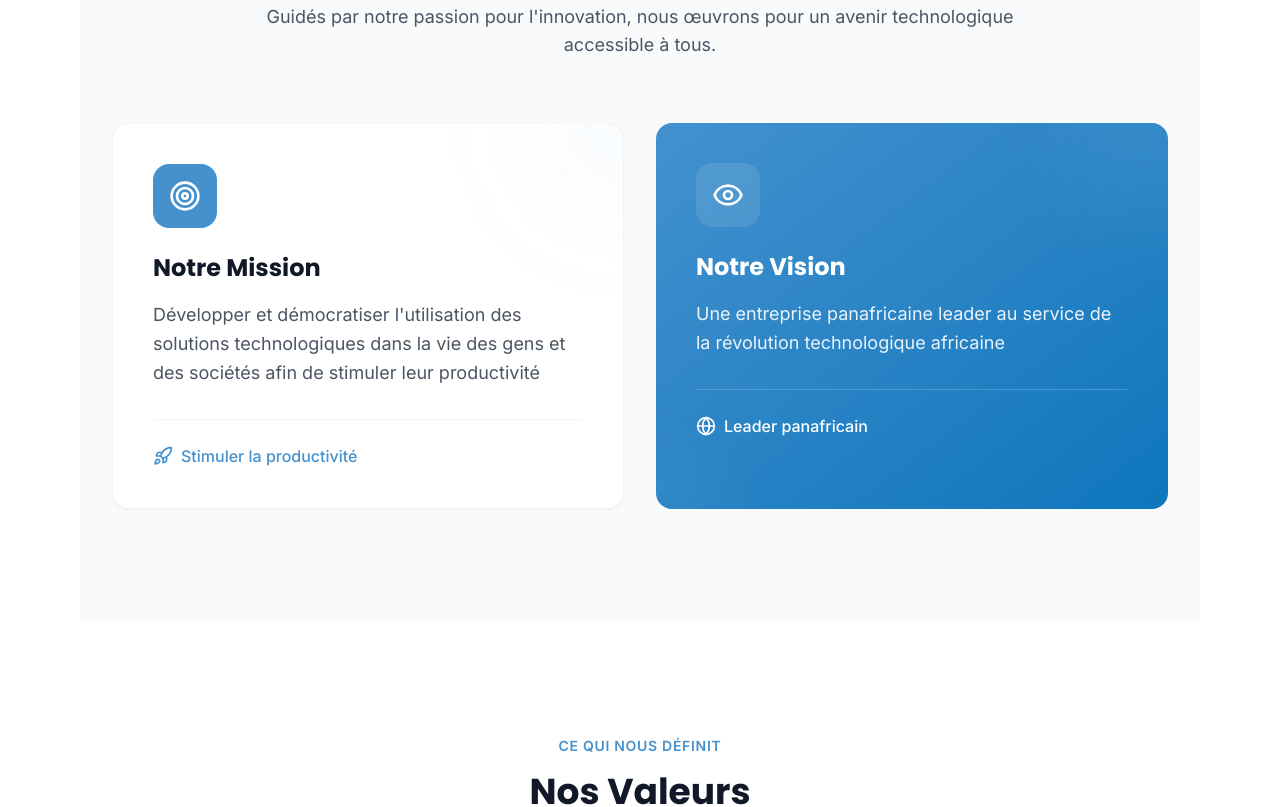
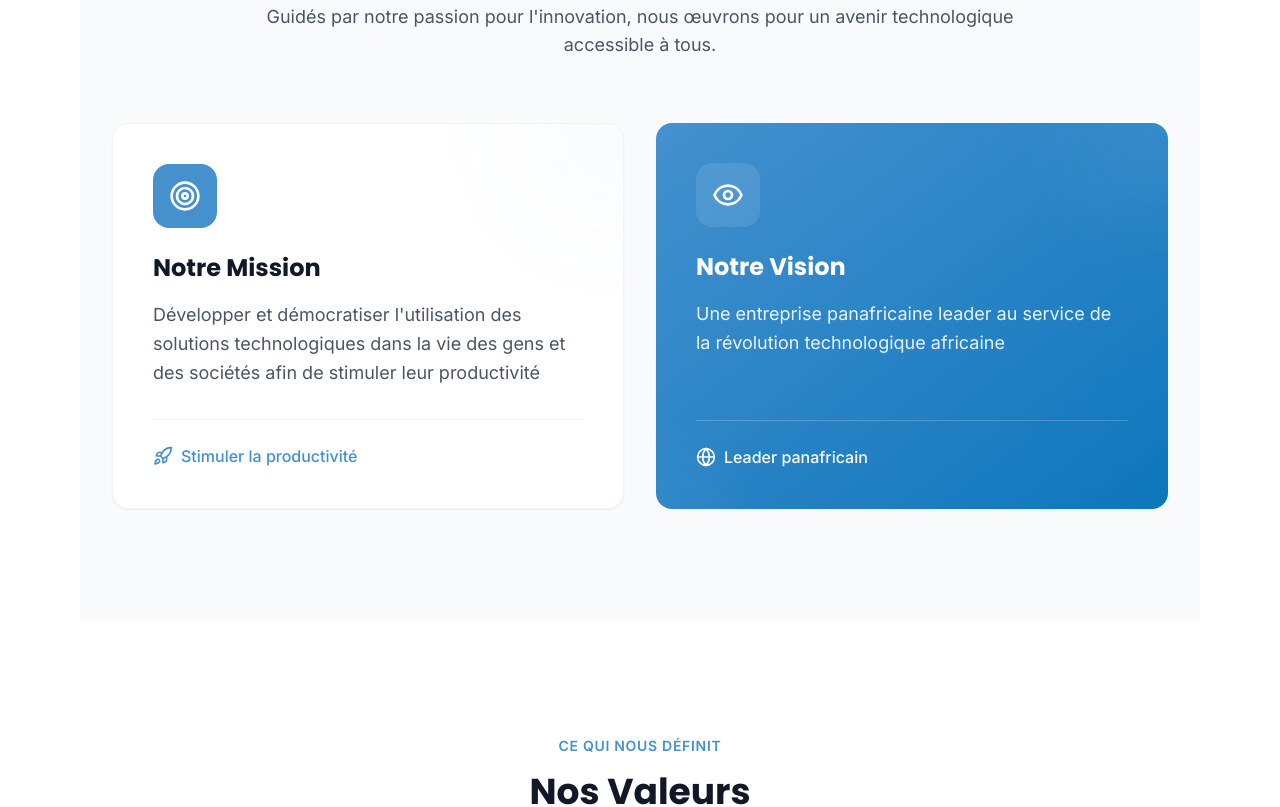
Before and after one commit to fasosmart/website-fasosmart, a Next.js app: page /a-propos in a window 1280 px wide. Shown: the part 1420-2227 px from the top of the page. Built offline with nearby package versions, Linux system fonts and the light colour scheme.

Commit message:
refactor: Comment out Partners component in AboutPage and adjust MissionVision layout for better responsiveness

```diff
--- a/src/app/(front-office)/a-propos/page.tsx
+++ b/src/app/(front-office)/a-propos/page.tsx
@@ -40,7 +40,7 @@ export default function AboutPage() {
       <Objectives />
 
       {/* Partenaires */}
-      <Partners />
+      {/* <Partners /> */}
 
       {/* Contact CTA */}
       <ContactCTA />
--- a/src/components/sections/about/MissionVision.tsx
+++ b/src/components/sections/about/MissionVision.tsx
@@ -1,4 +1,4 @@
-import { Target, Eye, Rocket } from "lucide-react";
+import { Target, Eye, Rocket, Globe } from "lucide-react";
 import { companyInfo } from "@/lib/constants";
 
 export function MissionVision() {
@@ -19,14 +19,14 @@ export function MissionVision() {
           </p>
         </div>
 
-        {/* Cards */}
+        {/* Cards - Grid avec hauteur égale */}
         <div className="grid md:grid-cols-2 gap-8">
           {/* Mission Card */}
-          <div className="group relative bg-white rounded-2xl p-8 lg:p-10 shadow-sm hover:shadow-xl transition-all duration-300 border border-gray-100 overflow-hidden">
+          <div className="group relative bg-white rounded-2xl p-8 lg:p-10 shadow-sm hover:shadow-xl transition-all duration-300 border border-gray-100 overflow-hidden flex flex-col">
             {/* Background decoration */}
             <div className="absolute top-0 right-0 w-40 h-40 bg-primary/5 rounded-full blur-3xl -translate-y-1/2 translate-x-1/2 group-hover:bg-primary/10 transition-colors" />
 
-            <div className="relative">
+            <div className="relative flex flex-col flex-1">
               <div className="w-16 h-16 rounded-2xl bg-primary flex items-center justify-center mb-6 group-hover:scale-110 transition-transform">
                 <Target className="w-8 h-8 text-white" />
               </div>
@@ -35,11 +35,11 @@ export function MissionVision() {
                 Notre Mission
               </h3>
 
-              <p className="text-gray-600 leading-relaxed text-lg">
+              <p className="text-gray-600 leading-relaxed text-lg flex-1">
                 {companyInfo.mission}
               </p>
 
-              {/* Decorative line */}
+              {/* Decorative line - alignée en bas */}
               <div className="mt-8 pt-6 border-t border-gray-100">
                 <div className="flex items-center gap-2 text-primary font-medium">
                   <Rocket className="w-5 h-5" />
@@ -50,12 +50,12 @@ export function MissionVision() {
           </div>
 
           {/* Vision Card */}
-          <div className="group relative bg-gradient-to-br from-primary to-primary-dark rounded-2xl p-8 lg:p-10 text-white overflow-hidden">
+          <div className="group relative bg-gradient-to-br from-primary to-primary-dark rounded-2xl p-8 lg:p-10 text-white overflow-hidden flex flex-col">
             {/* Background decoration */}
             <div className="absolute top-0 right-0 w-40 h-40 bg-white/10 rounded-full blur-3xl -translate-y-1/2 translate-x-1/2" />
             <div className="absolute bottom-0 left-0 w-32 h-32 bg-white/5 rounded-full blur-2xl translate-y-1/2 -translate-x-1/2" />
 
-            <div className="relative">
+            <div className="relative flex flex-col flex-1">
               <div className="w-16 h-16 rounded-2xl bg-white/10 backdrop-blur-sm flex items-center justify-center mb-6 group-hover:scale-110 transition-transform">
                 <Eye className="w-8 h-8" />
               </div>
@@ -64,11 +64,11 @@ export function MissionVision() {
                 Notre Vision
               </h3>
 
-              <p className="text-white/90 leading-relaxed text-lg">
+              <p className="text-white/90 leading-relaxed text-lg flex-1">
                 {companyInfo.vision}
               </p>
 
-              {/* Decorative line */}
+              {/* Decorative line - alignée en bas */}
               <div className="mt-8 pt-6 border-t border-white/20">
                 <div className="flex items-center gap-2 font-medium">
                   <Globe className="w-5 h-5" />
@@ -82,6 +82,3 @@ export function MissionVision() {
     </section>
   );
 }
-
-// Import manquant
-import { Globe } from "lucide-react";
```
